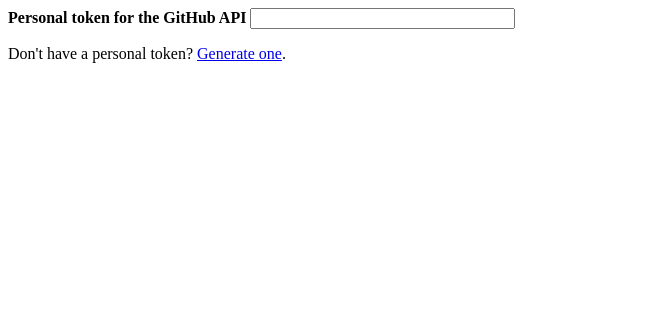
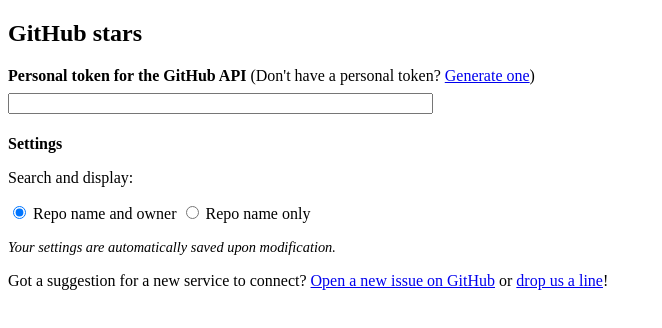
Before and after one commit to cheap-glitch/warpgate, a browser extension: page options.html in a window 1280 px wide. Shown: the whole page, without its empty margins (0-662 px from the left). Drawn offline with Linux system fonts and the light colour scheme.

Commit message:
Supplement options page layout

```diff
--- a/options.html
+++ b/options.html
@@ -1,25 +1,64 @@
 <!DOCTYPE html>
+
+<!-- warpgate/options.html -->
+
 <html>
 	<head>
 		<meta charset="utf-8">
+		<style>
+			h4 {
+				margin-bottom: 0;
+			}
 
-		<!-- CSS -->
-		<style>
-			label {
-				font-weight: bold;
+			.panel-formElements-item-vertical-layout {
+				display: block;
+			}
+
+			.panel-formElements-item-vertical-layout label {
+				display: block;
+				margin-bottom: 8px;
+
+				text-align: left;
+			}
+
+			.settings-info {
+				font-size: 0.9rem;
 			}
 		</style>
 	</head>
 	<body>
-		<section class="browser-style panel-section panel-section-list">
+		<section class="browser-style panel-section panel-section-formElements">
 
-			<!-- GitHub API token -->
-			<label for="input-github-token">Personal token for the GitHub API</label>
-			<input id="input-github-token" type="text" size="30">
-			<p>Don't have a personal token? <a target="_blank" href="https://github.com/settings/tokens/new?description=Warpgate&scopes=read:user">Generate one</a>.</p>
+			<h2>GitHub stars</h2>
 
+			<!-- API token -->
+			<div class="panel-formElements-item panel-formElements-item-vertical-layout">
+				<label for="githubPersonalToken">
+					<strong>Personal token for the GitHub API</strong>
+					(Don't have a personal token? <a target="_blank" href="https://github.com/settings/tokens/new?description=Warpgate&scopes=read:user">Generate one</a>)
+				</label>
+				<input  id="githubPersonalToken" type="text" size="50">
+			</div>
+
+			<!-- Search settings -->
+			<h4>Settings</h4>
+			<div class="panel-formElements-item">
+				<p>Search and display:&ensp;</p>
+				<input  id="githubShowRepoOwner-yes" name="githubShowRepoOwner" type="radio" checked>
+				<label for="githubShowRepoOwner-yes">Repo name and owner</label>
+				<input  id="githubShowRepoOwner-no"  name="githubShowRepoOwner" type="radio">
+				<label for="githubShowRepoOwner-no" >Repo name only</label>
+			</div>
+
+			<p></p>
 			<div class="panel-section-separator"></div>
-
+			<p class="settings-info"><em>Your settings are automatically saved upon modification.</em></p>
+			<p>
+				Got a suggestion for a new service to connect?
+				<a target="_blank" href="https://github.com/cheap-glitch/warpgate/issues/new">Open a new issue on GitHub</a>
+				or
+				<a href="mailto:cheap.glitch@gmail.com">drop us a line</a>!
+			</p>
 		</section>
 
 		<script src="scripts/options.js"></script>
--- a/scripts/options.js
+++ b/scripts/options.js
@@ -8,10 +8,10 @@
 (async function()
 {
 	// Autofill the inputs with the saved preferences
-	document.getElementById('input-github-token').value = (await browser.storage.sync.get({ githubPersonalToken: ''})).githubPersonalToken;
+	document.getElementById('githubPersonalToken').value = (await browser.storage.sync.get({ githubPersonalToken: ''})).githubPersonalToken;
 
 	// Save the GitHub token in the sync storage
-	document.getElementById('input-github-token').addEventListener('input', async function(e)
+	document.getElementById('githubPersonalToken').addEventListener('input', async function(e)
 	{
 		try {
 			await browser.storage.sync.set({ githubPersonalToken: e.target.value.trim() });
```
